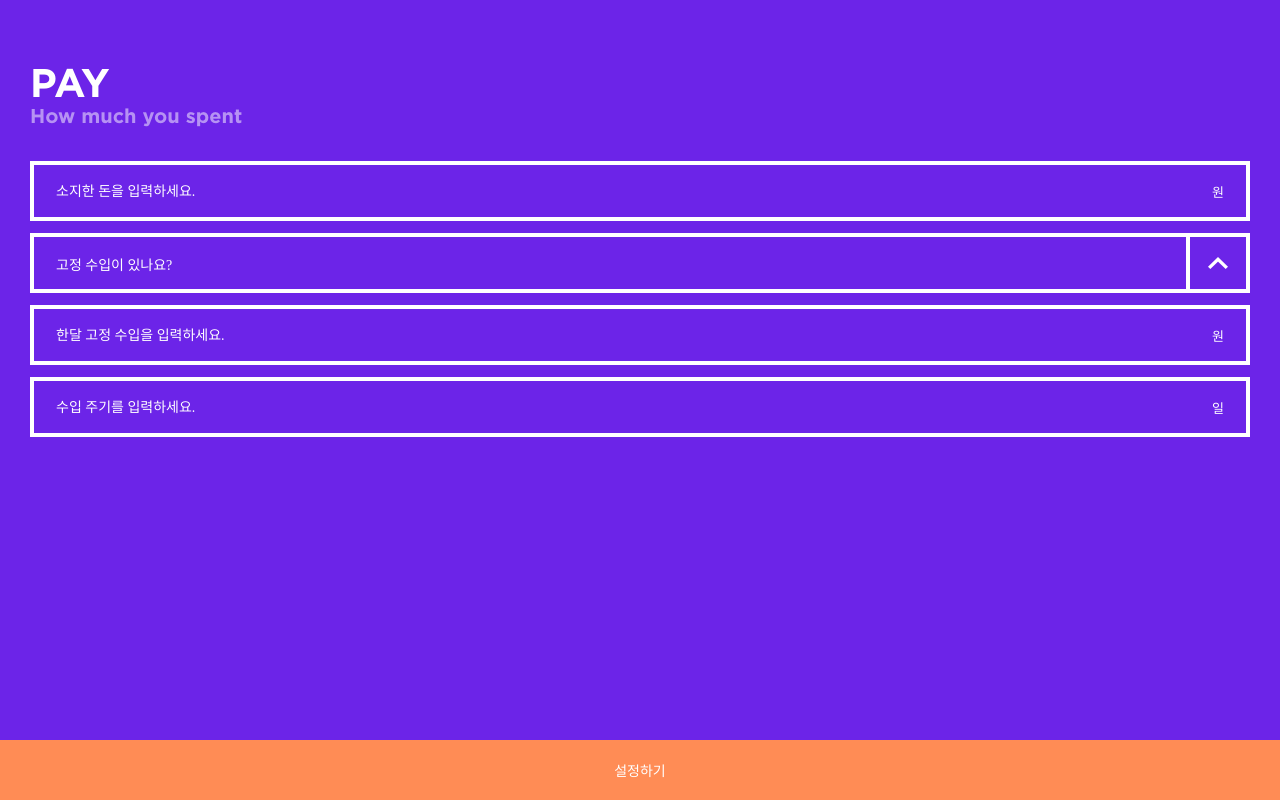
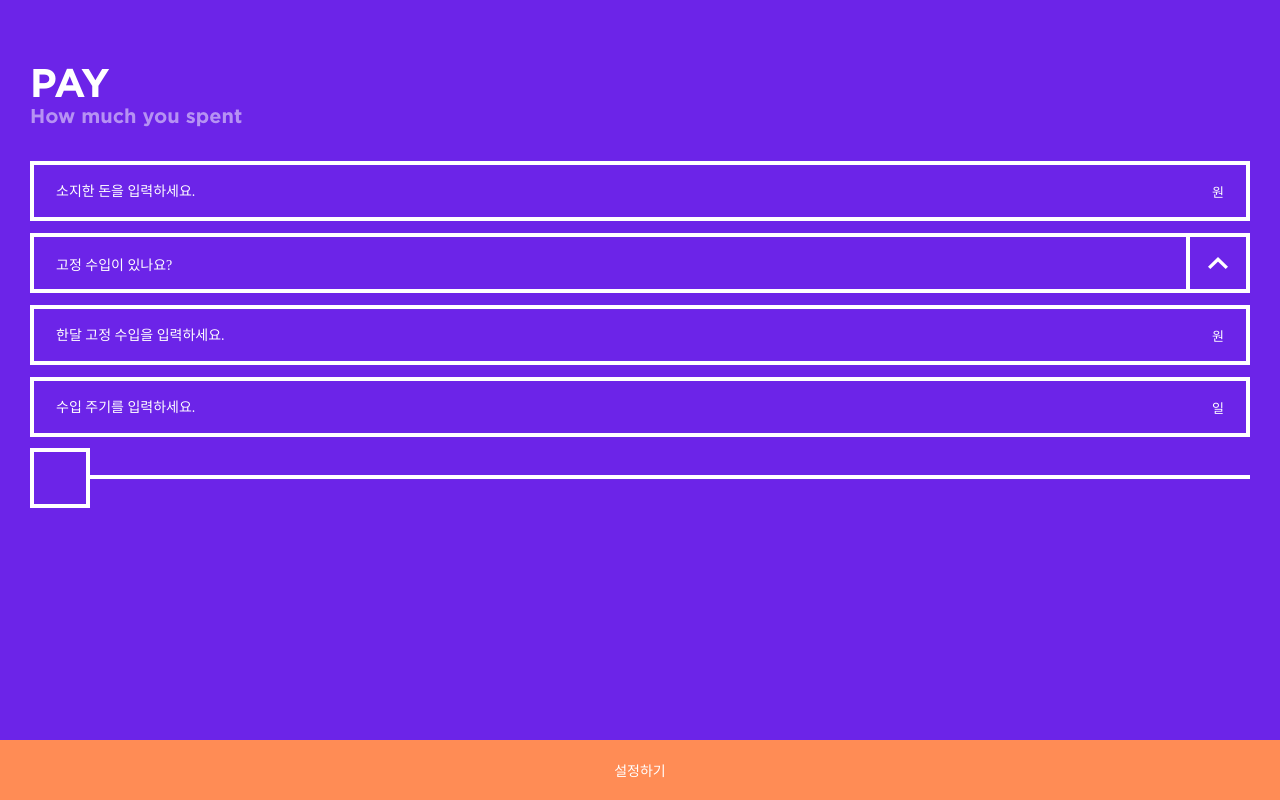
Before and after one commit to Project-PAY/PAY-How-much-you-spent, a React app in the folder pay/: page /setting in a window 1280 px wide. Both pictures are taken after a click on the element 1216 px from the left and 263 px from the top of the page. Built offline with nearby package versions, Linux system fonts and the light colour scheme; a web font is replaced by a local one.

Commit message:
:lipstick: 수입 주기를 정하는 Input type-range 스타일 작업 및 컴포넌트 분리

```diff
--- a/pay/src/components/Setting/Setting.tsx
+++ b/pay/src/components/Setting/Setting.tsx
@@ -7,6 +7,7 @@ import {
   convertToNormalFormat
 } from '../../lib/convertNumber';
 import LinkBtn from '../common/LinkBtn/LinkBtn';
+import InputRange from '../common/InputRange/InputRange';
 import './setting.scss';
 
 interface IState extends IBase {
@@ -83,6 +84,13 @@ class Setting extends React.Component<{}, IState> {
               onChange={e => this.onChange(e, 'date')}
               suffix="일"
             />
+            <InputRange
+              min={0}
+              max={100}
+              step={1}
+              value={incomeCycle || 0}
+              onChange={(e) => this.setState({incomeCycle: e.target.value})}
+            />
           </>
         )}
         <LinkBtn
--- /dev/null
+++ b/pay/src/components/common/InputRange/InputRange.tsx
@@ -0,0 +1,27 @@
+import * as React from 'react';
+import './input-range.scss';
+// import cn from 'classnames';
+
+interface IProps {
+  value: any;
+  name?: string;
+  min?: number;
+  disabled?: boolean;
+  max?: number;
+  step?: number;
+  onChange?: (e: React.ChangeEvent<HTMLInputElement>) => void;
+  className?: string;
+}
+
+const InputRange:React.ComponentType<IProps> = ({
+    ...rest
+}) => (
+  <div className="input-range">
+    <input
+      type="range"
+      {...rest}
+    />
+  </div>
+);
+
+export default InputRange;
--- /dev/null
+++ b/pay/src/components/common/InputRange/input-range.scss
@@ -0,0 +1,38 @@
+@import "../../../style/variables";
+
+.input-range {
+  margin-top: 38px;
+
+  input[type=range] {
+    -webkit-appearance: none;
+    width: calc(100% - 60px);
+    display: block;
+    margin: 0 auto;
+    background: transparent;
+  }
+
+  input[type=range]::-webkit-slider-thumb {
+    -webkit-appearance: none;
+  }
+
+  input[type=range]:focus {
+    outline: none;
+  }
+
+  input[type=range]::-webkit-slider-thumb {
+    -webkit-appearance: none;
+    height: 60px;
+    width: 60px;
+    background-color: $main-color;
+    border: 4px solid $white-color;
+    cursor: pointer;
+    margin-top: -27px;
+  }
+
+  input[type=range]::-webkit-slider-runnable-track {
+    width: 100%;
+    height: 4px;
+    cursor: pointer;
+    background-color: $white-color;
+  }
+}
```
